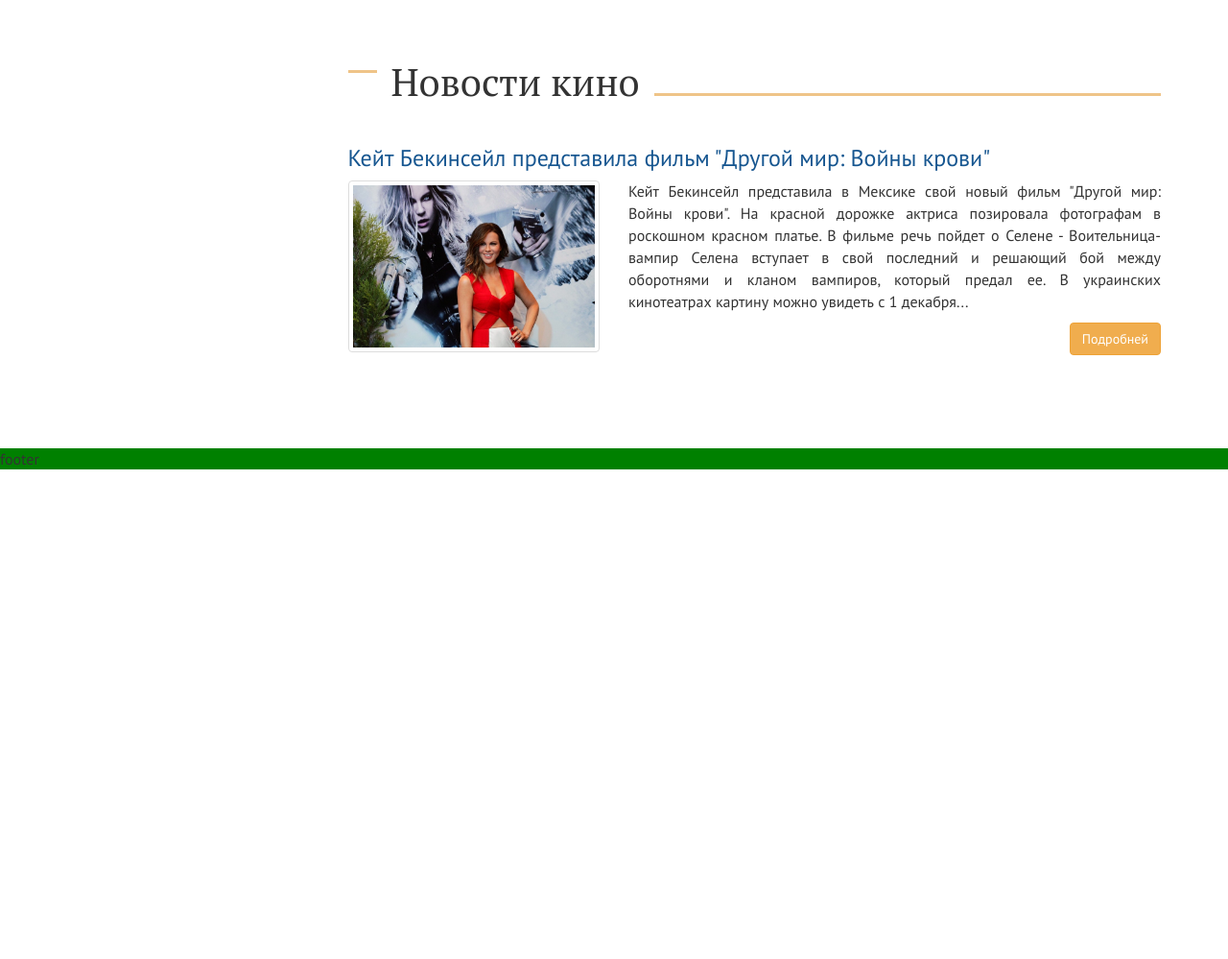
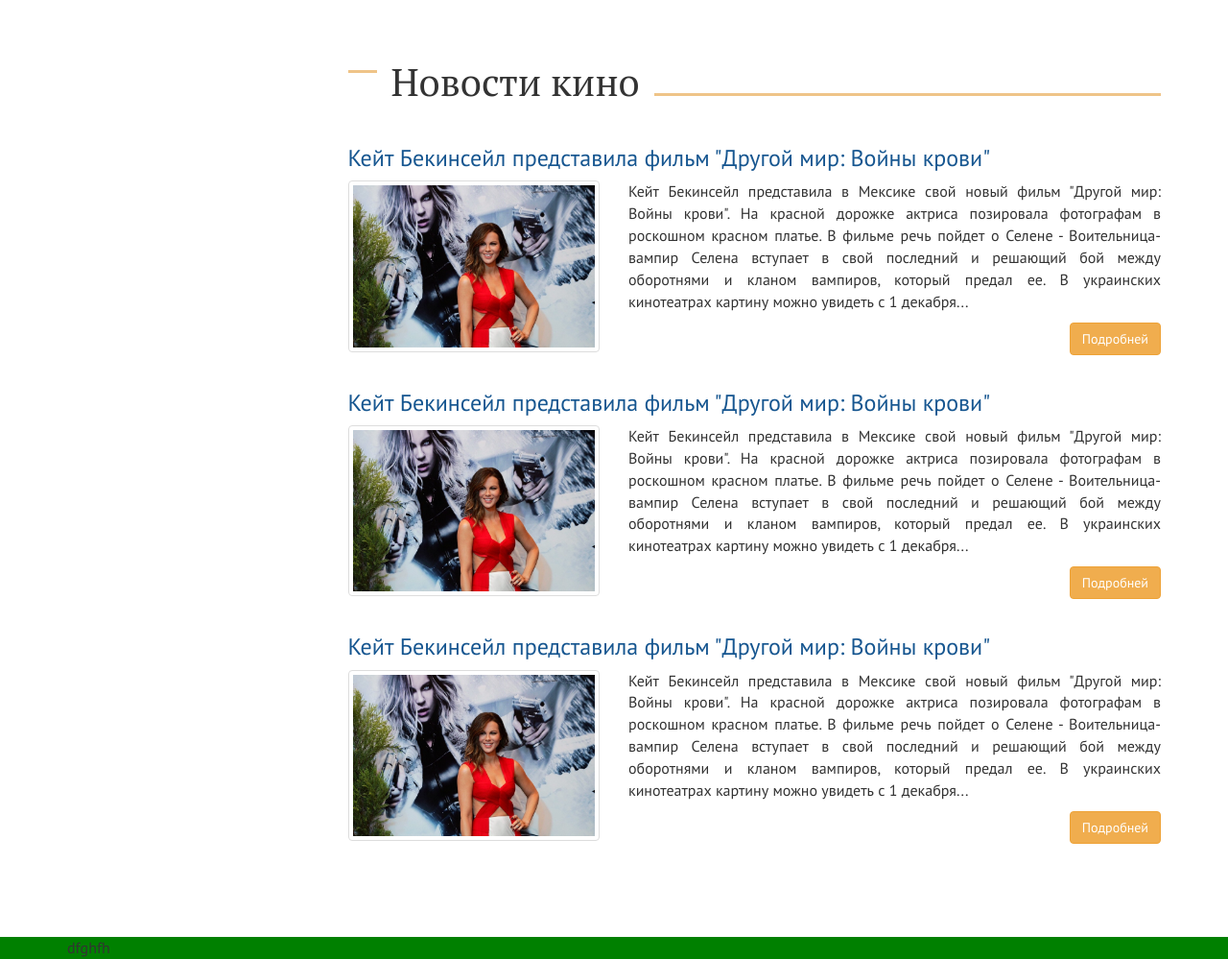
Before and after one commit to Cernikov/kinozal-template, a website: page index.html in a window 1280 px wide. Shown: the part 2574-3573 px from the top of the page at 96% size. Before the commit the page ends 3063 px from the top, so only its background shows below. Drawn offline with Linux system fonts and the light colour scheme.

Commit message:
footer begin

```diff
--- a/assets/scss/_main.scss
+++ b/assets/scss/_main.scss
@@ -48,18 +48,47 @@
       font-size: 1rem;
       font-weight: 600;
       text-align: center;
-
     }
-
   }
-  h3{
+  h3 {
     margin: 0;
     padding: 0;
     transition: color 0.2s;
   }
 }
 
-.film-news{
+.film-news {
   position: relative;
   overflow: hidden;
+  &-item {
+    a{
+      transition: color 0.3s;
+    }
+    &_thumbnail{
+      transition:background-color 0.5s;;
+    }
+    .btn{
+      transition:background-color 0.5s;;
+    }
+
+    &:hover a {
+      color: $color-accent;
+    }
+    &:hover .thumbnail {
+      background-color: $color-accent;
+      border-color: $color-accent;
+
+    }
+    &:hover .btn {
+      background-color: #df8a13;
+      border-color: $color-accent;
+
+    }
+    &:focus .btn{
+      background-color: #ec971f;
+      border-color: #985f0d;
+    }
+
+
+  }
 }
--- a/index.html
+++ b/index.html
@@ -265,7 +265,7 @@
 
           </div>
 
-        </section>  <!-- new films -->
+        </section> <!-- new films -->
 
 
         <!-- top week -->
@@ -395,13 +395,15 @@
               </div>
             </article>
           </div>
-        </section>  <!-- top week -->
+        </section> <!-- top week -->
 
         <!-- film-news -->
         <section class="film-news">
           <h2 class="film-news-title">Новости кино</h2>
+
           <article class="film-news-item">
-                <h3 class="film-news-item_title"><a href="#">Кейт Бекинсейл представила фильм "Другой мир: Войны крови"</a></h3>
+            <h3 class="film-news-item_title"><a href="#">Кейт Бекинсейл представила фильм "Другой мир: Войны крови"</a>
+            </h3>
             <div class="film-news-row row">
               <div class="col-sm-4">
                 <div class="film-news-item_thumbnail thumbnail">
@@ -411,10 +413,54 @@
                 </div>
               </div>
               <div class="col-sm-8">
-                    <p class="text-justify">Кейт Бекинсейл представила в Мексике свой новый фильм "Другой мир: Войны крови". На красной дорожке актриса позировала фотографам в роскошном красном платье. В фильме речь пойдет о Селене - Воительница-вампир Селена вступает в свой последний и решающий бой между оборотнями и кланом вампиров, который предал ее. В украинских кинотеатрах картину можно увидеть с 1 декабря...</p>
+                <p class="text-justify">Кейт Бекинсейл представила в Мексике свой новый фильм "Другой мир: Войны крови".
+                  На красной дорожке актриса позировала фотографам в роскошном красном платье. В фильме речь пойдет о
+                  Селене - Воительница-вампир Селена вступает в свой последний и решающий бой между оборотнями и кланом
+                  вампиров, который предал ее. В украинских кинотеатрах картину можно увидеть с 1 декабря...</p>
                 <a href="#"><button type="button" class="btn btn-warning pull-right">Подробней</button></a>
               </div>
+            </div>
 
+          </article>
+          <article class="film-news-item">
+            <h3 class="film-news-item_title"><a href="#">Кейт Бекинсейл представила фильм "Другой мир: Войны крови"</a>
+            </h3>
+            <div class="film-news-row row">
+              <div class="col-sm-4">
+                <div class="film-news-item_thumbnail thumbnail">
+
+                  <img class="film-news-item_image" src="assets/img/news/news-1.jpg" alt="Стражи галактики">
+
+                </div>
+              </div>
+              <div class="col-sm-8">
+                <p class="text-justify">Кейт Бекинсейл представила в Мексике свой новый фильм "Другой мир: Войны крови".
+                  На красной дорожке актриса позировала фотографам в роскошном красном платье. В фильме речь пойдет о
+                  Селене - Воительница-вампир Селена вступает в свой последний и решающий бой между оборотнями и кланом
+                  вампиров, который предал ее. В украинских кинотеатрах картину можно увидеть с 1 декабря...</p>
+                <a href="#"><button type="button" class="btn btn-warning pull-right">Подробней</button></a>
+              </div>
+            </div>
+          </article>
+
+          <article class="film-news-item">
+            <h3 class="film-news-item_title"><a href="#">Кейт Бекинсейл представила фильм "Другой мир: Войны крови"</a>
+            </h3>
+            <div class="film-news-row row">
+              <div class="col-sm-4">
+                <div class="film-news-item_thumbnail thumbnail">
+
+                  <img class="film-news-item_image" src="assets/img/news/news-1.jpg" alt="Стражи галактики">
+
+                </div>
+              </div>
+              <div class="col-sm-8">
+                <p class="text-justify">Кейт Бекинсейл представила в Мексике свой новый фильм "Другой мир: Войны крови".
+                  На красной дорожке актриса позировала фотографам в роскошном красном платье. В фильме речь пойдет о
+                  Селене - Воительница-вампир Селена вступает в свой последний и решающий бой между оборотнями и кланом
+                  вампиров, который предал ее. В украинских кинотеатрах картину можно увидеть с 1 декабря...</p>
+                <a href="#"><button type="button" class="btn btn-warning pull-right">Подробней</button></a>
+              </div>
             </div>
           </article>
 
@@ -631,7 +677,17 @@
     </div>
   </div>
 
-  <footer style="background-color: green;">footer</footer>
+  <footer style="background-color: green;">
+
+    <div class="container">
+      <div class="row">
+        <article class=" col-lg-3 col-sm-4 col-xs-6">
+          dfghfh
+        </article>
+      </div>
+    </div>
+
+  </footer>
 
 
   <script src="libs/jquery/dist/jquery.min.js"></script>
```
Also changed, not shown: assets/css/style.css. Lines whose indentation alone changed are shown as unchanged.
